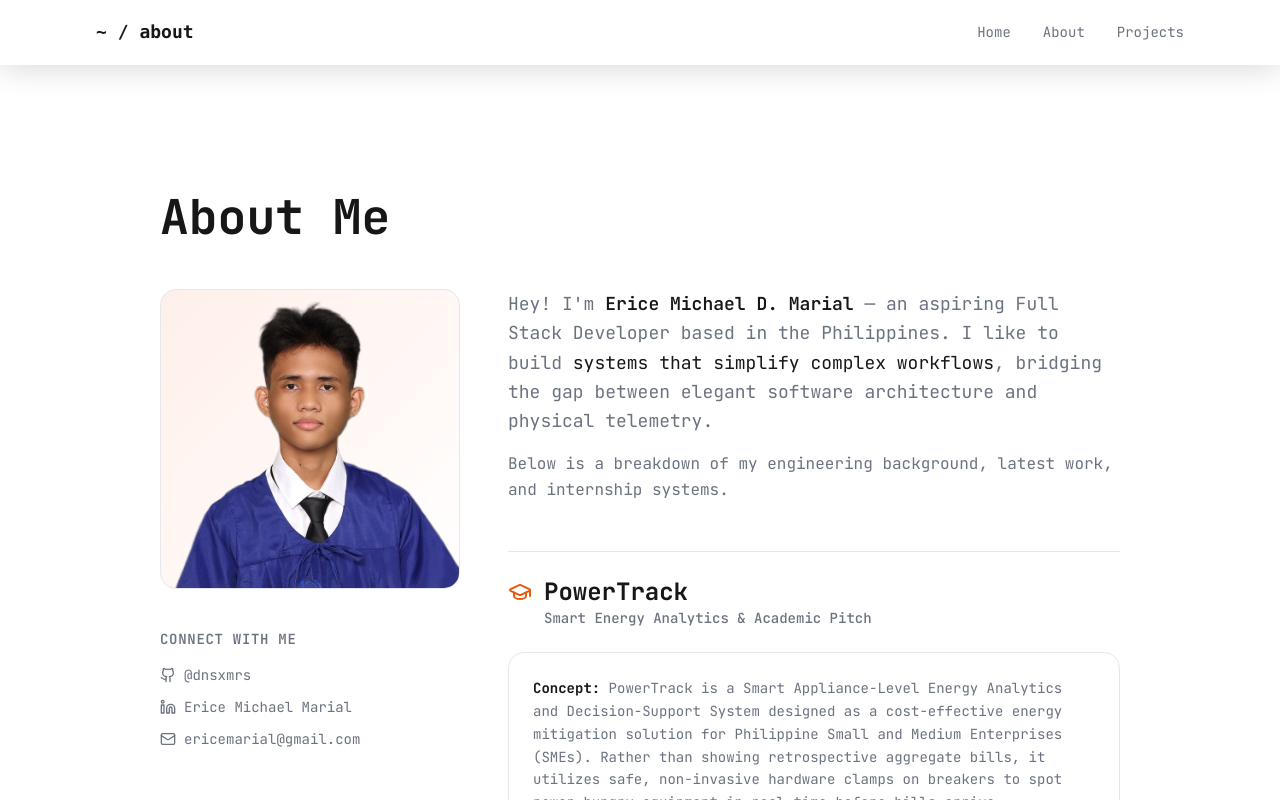
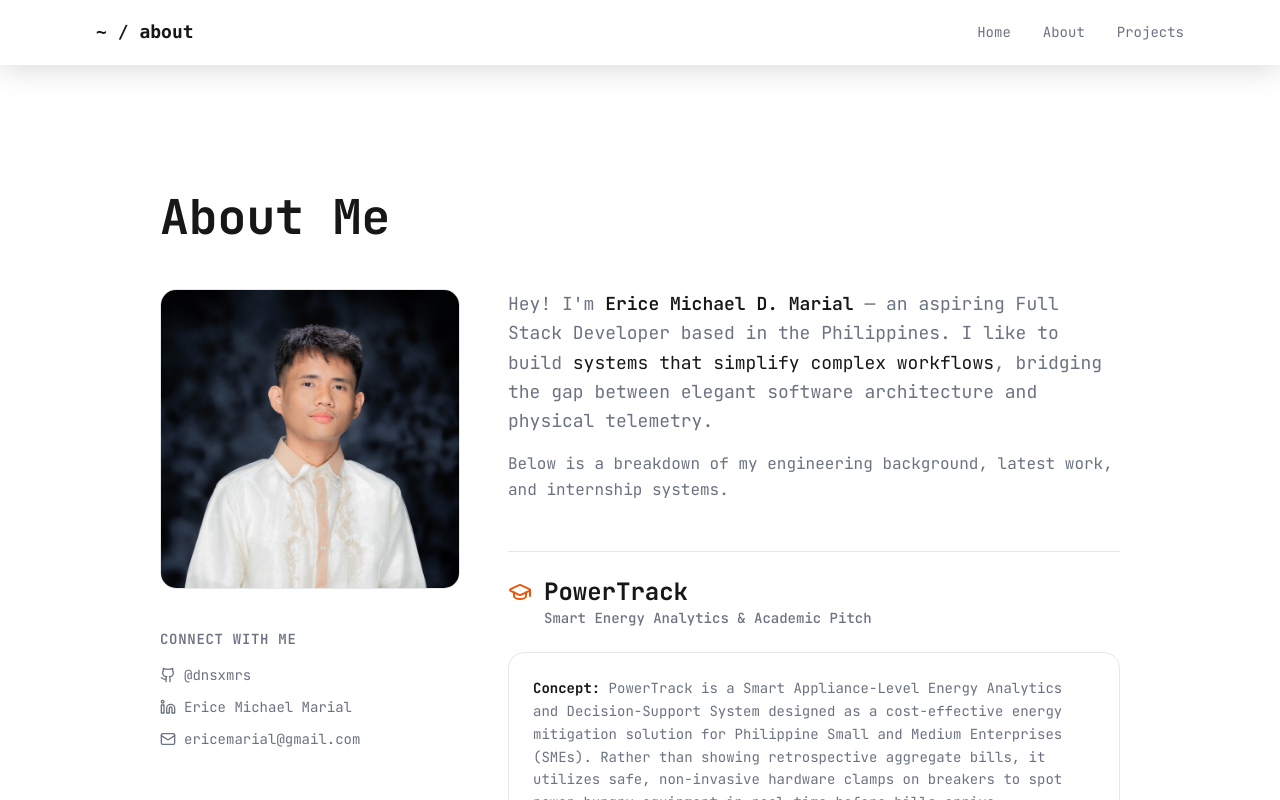
Before and after one commit to dnsxmrs/dnsxmrs-portfolio, a Next.js app: page /about in a window 1280 px wide. Shown: the top 800 px of the page. Built offline with nearby package versions, Linux system fonts and the light colour scheme.

Commit message:
feat: update image source in AboutContent component

```diff
--- a/src/app/about/components/AboutContent.tsx
+++ b/src/app/about/components/AboutContent.tsx
@@ -28,7 +28,7 @@ export default function AboutContent() {
                     <div className="space-y-6">
                         <div className="relative w-full aspect-square max-w-[300px] rounded-2xl overflow-hidden border border-[var(--border)] bg-gradient-to-br from-[var(--accent)]/10 to-[var(--card)]">
                             <Image
-                                src="/pic.webp"
+                                src="/erice.jpg"
                                 alt="Erice Marial"
                                 fill
                                 className="object-cover"
```
Also changed, not shown: public/erice.jpg (added).
